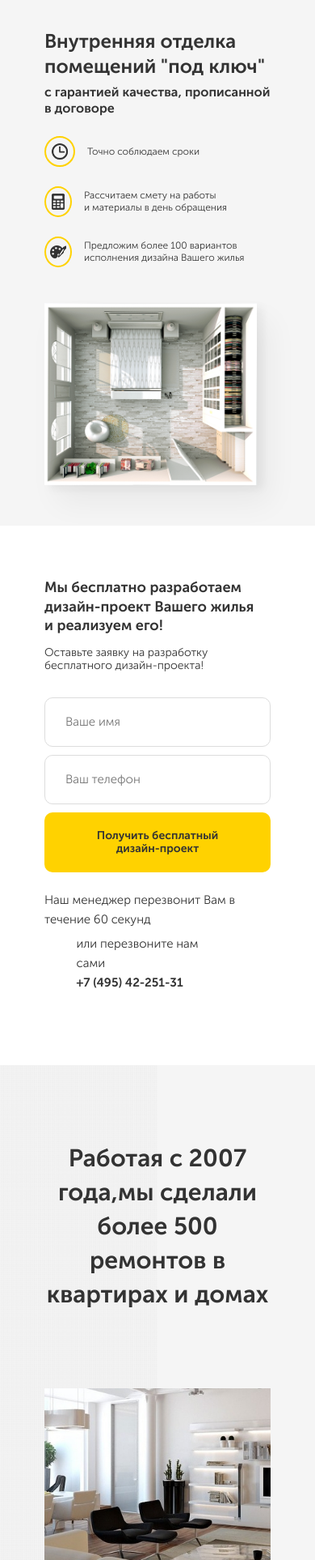
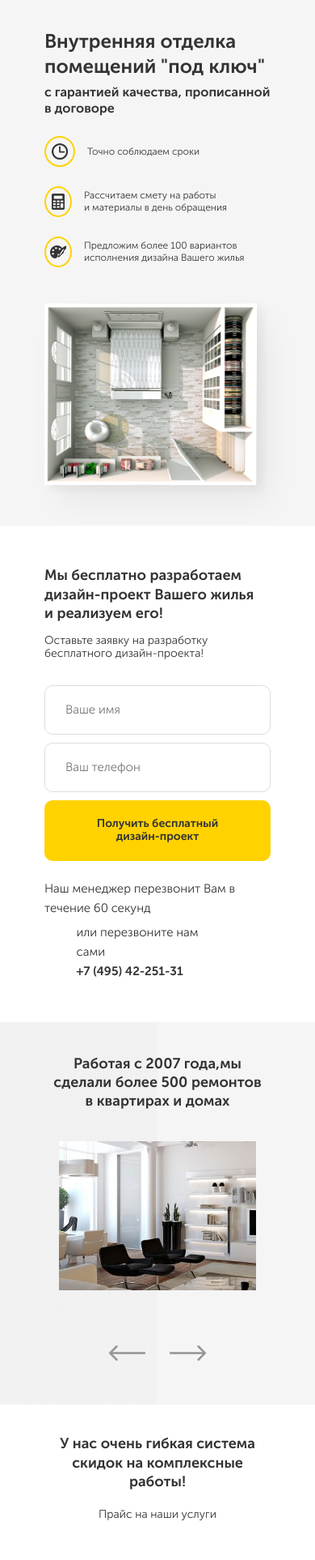
Before and after one commit to Nerbl4/lesson_13_must, a plain HTML site: page src/index.html in a window 390 px wide. Shown: the part 74-2000 px from the top of the page at 81% size. Drawn offline with nearby package versions, Linux system fonts and the light colour scheme; files whose address does not match are found by name.

Commit message:
Частично выполнил адаптив

```diff
--- a/src/sass/_interface.sass
+++ b/src/sass/_interface.sass
@@ -32,12 +32,12 @@ img
     background-color: lighten($main-color,10%)
     cursor: pointer
 .section
-  padding: 35px 0
+  padding: 50px 0
   &-title
     font-size: 24px
     +bold
     text-align: center
-    max-width: 500px
+    max-width: 680px
   &-subtitle
     display: block
     font-size: 16px
--- a/src/sass/blocks/_offer.sass
+++ b/src/sass/blocks/_offer.sass
@@ -81,10 +81,12 @@
 @media (max-width: 420px)
   .offer
     background: none
+    padding-bottom: 51px
     &-block
       width: 100%
       padding-right: 0
     &__title
+      margin-top: 0
       font-size: 18px
       line-height: 1.3
       margin-bottom: 13px
--- a/src/sass/blocks/_portfolio.sass
+++ b/src/sass/blocks/_portfolio.sass
@@ -17,3 +17,14 @@
 .slider
   &__image
     margin: auto
+@media (max-width: 420px)
+  .portfolio
+    padding-top: 40px
+    &__title
+      font-size: 18px
+      max-width: 270px
+      line-height: 1.3
+      margin-bottom: 37px
+  .slider
+    &__image
+      width: 87%
--- a/src/sass/blocks/_price.sass
+++ b/src/sass/blocks/_price.sass
@@ -1,11 +1,13 @@
 .price
   &__title
     margin: auto
-    margin-bottom: 58px
+    margin-top: 88px
+    margin-bottom: 53px
     font-size: 30px
     +bold
+    line-height: 1.4
   &__subtitle
-    margin-bottom: 59px
+    margin-bottom: 57px
     font-size: 20px
     +reg
     text-align: center
@@ -23,6 +25,7 @@
     padding: 40px
   &__title
     margin-top: 0
+    margin-bottom: 29px
     font-size: 18px
     +reg
   &__image
@@ -64,3 +67,20 @@
     display: flex
     justify-content: space-between
     flex-wrap: wrap
+@media (max-width: 420px)
+  .price
+    &__title
+      font-size: 18px
+      margin-top: -13px
+      line-height: 1.3
+      margin-bottom: 20px
+    &__subtitle
+      font-size: 14px
+      margin-bottom: 61px
+  .card
+    &__text
+      padding: 23px
+    &__title
+      font-size: 14px
+      margin-bottom: 13px
+    &__link
--- a/src/sass/blocks/_steps.sass
+++ b/src/sass/blocks/_steps.sass
@@ -30,10 +30,16 @@
   &s
     &__title
       margin: auto
-      margin-bottom: 59px
+      margin-top: 26px
+      margin-bottom: 50px
+      font-size: 30px
+      +bold
+      line-height: 1.5
     &__subtitle
       text-align: center
-      margin-bottom: 58px
+      margin-bottom: 68px
+      +reg
+      font-size: 20px
     &-block
       display: flex
       flex-wrap: wrap
```
Also changed, not shown: src/css/style.css, 1 other file.
